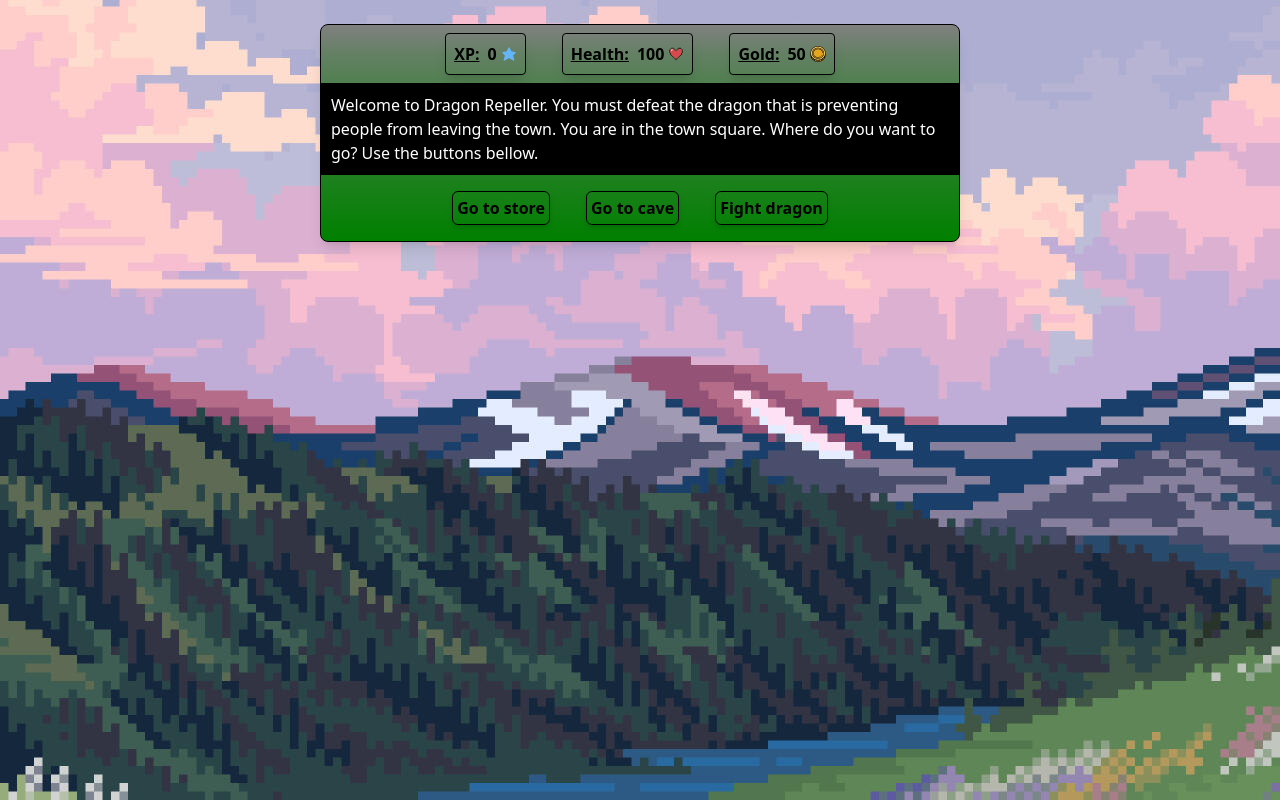
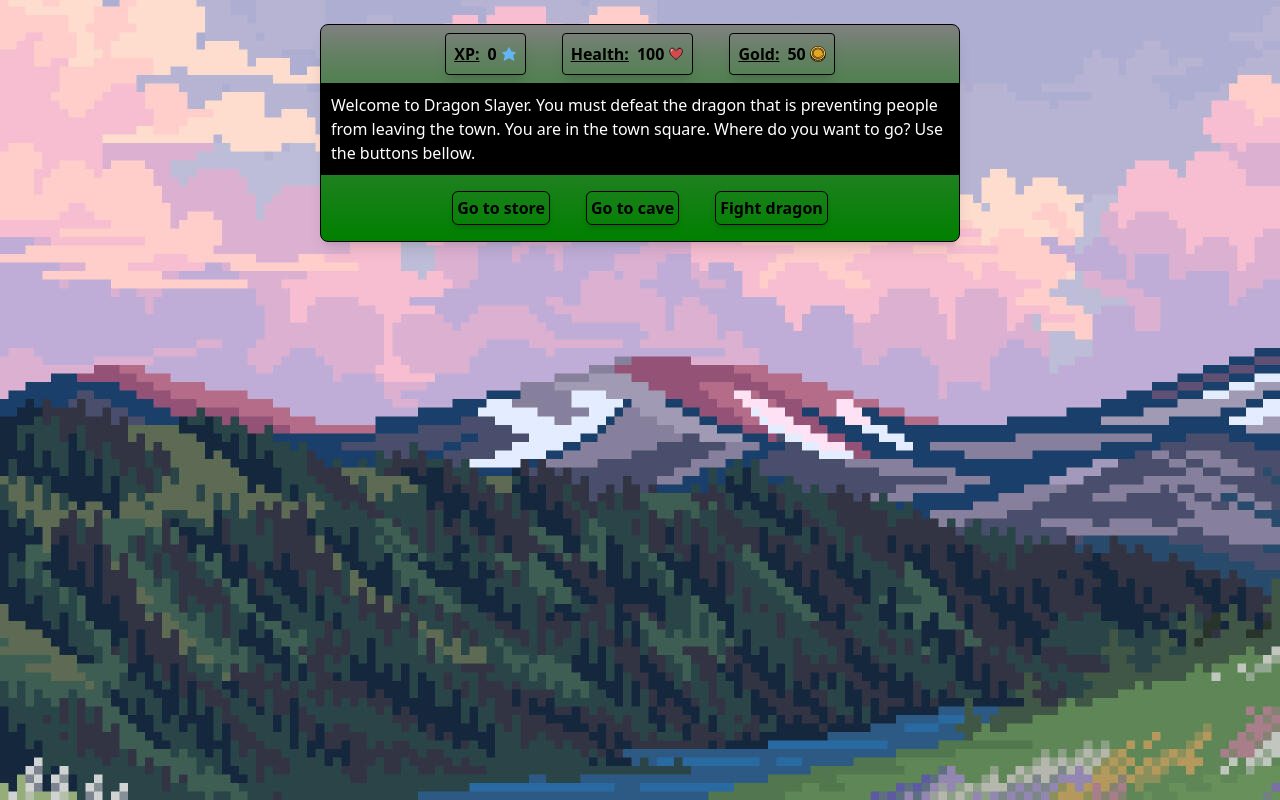
Before and after one commit to PerimanV/JS-RPG, a website: page src/index.html in a window 1280 px wide. Drawn offline with Linux system fonts and the light colour scheme.

Commit message:
changed title

```diff
--- a/src/index.html
+++ b/src/index.html
@@ -33,7 +33,7 @@
     <div class="stat">Monster Name: <div id="monsterName"></div></div>
     <div class="stat">Health: <div id="monsterHealth"></div></div>
   </div>
-  <div id="text">Welcome to Dragon Repeller. You must defeat the dragon that is preventing people from leaving the town. You are in the town square. Where do you want to go? Use the buttons bellow.</div>
+  <div id="text">Welcome to Dragon Slayer. You must defeat the dragon that is preventing people from leaving the town. You are in the town square. Where do you want to go? Use the buttons bellow.</div>
   <div id="controls" class="p-2 flex justify-center gap-5">
     <button id="button1" class="button">Go to store</button>
     <button id="button2" class="button">Go to cave</button>
```
